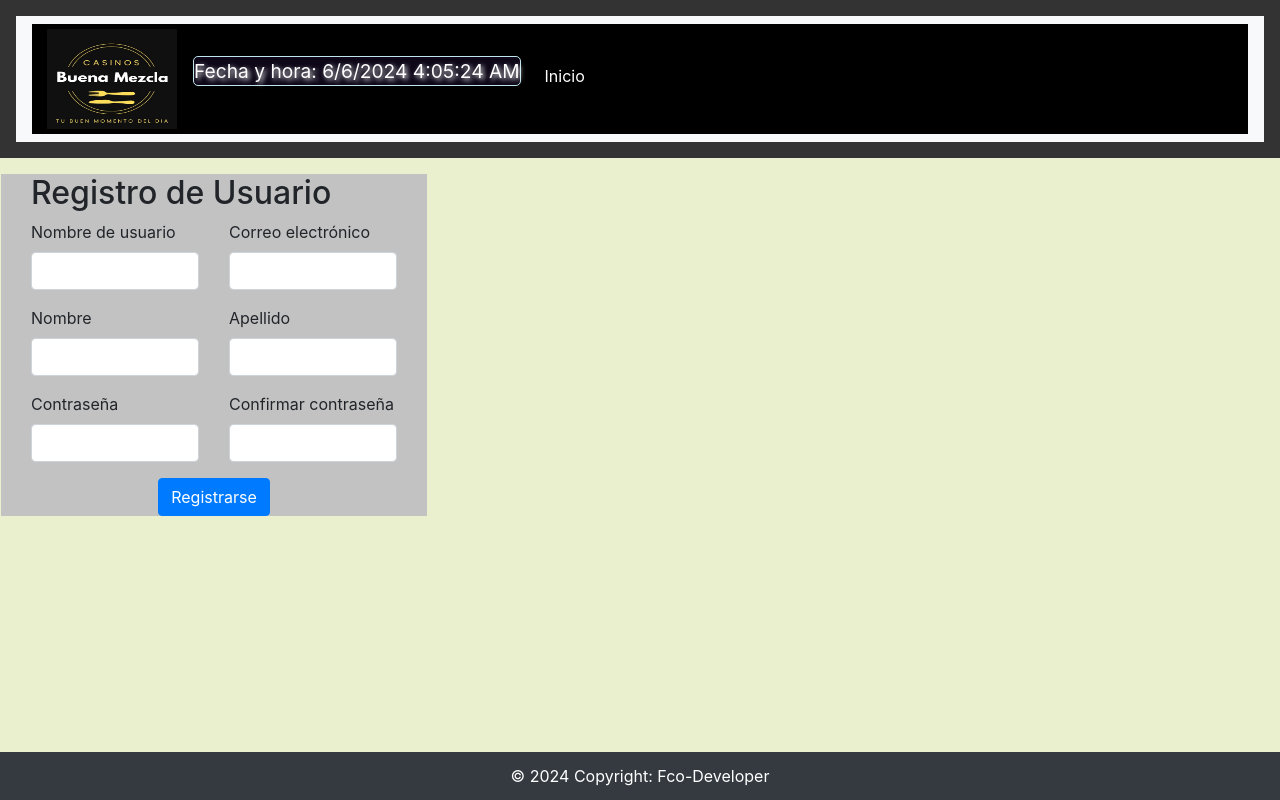
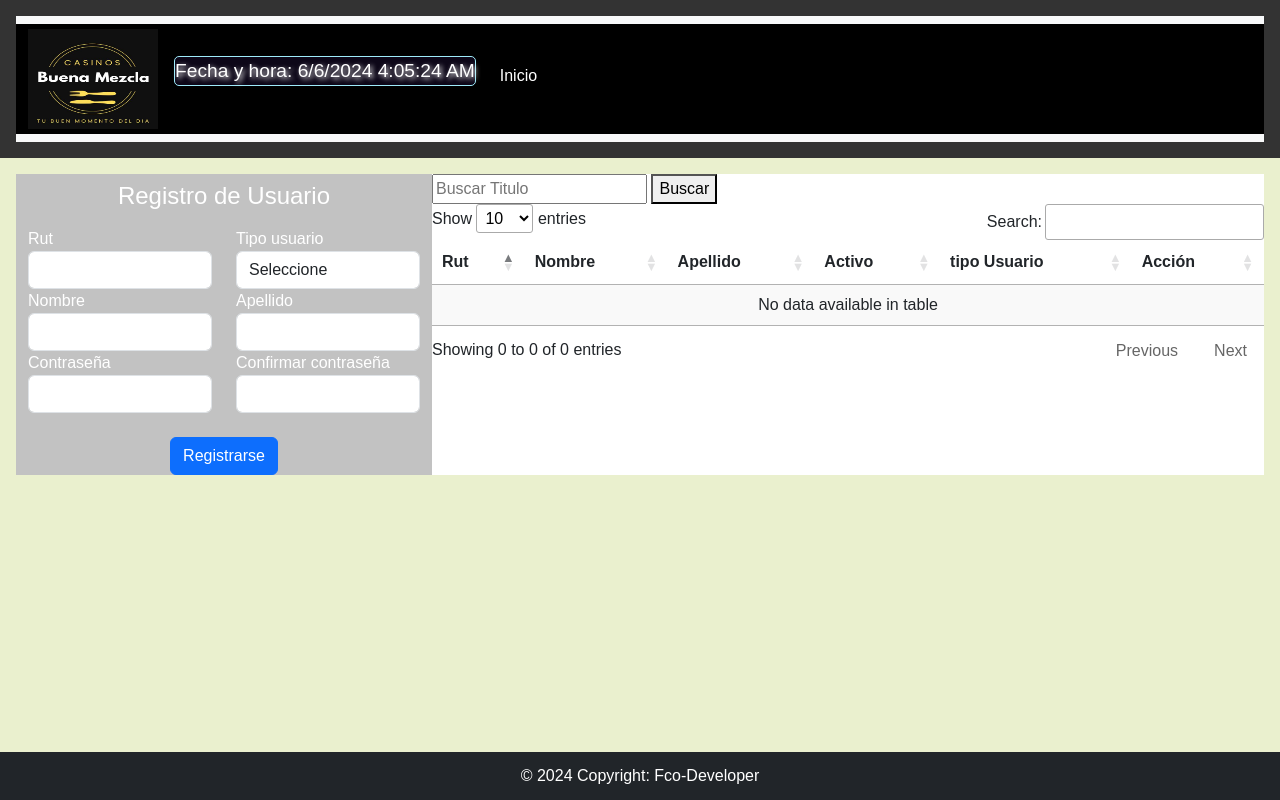
Before and after one commit to fcogodoy30/proyectoCasinos, a Django app: template servicio/templates/adminCliente/usuarios.html in a window 1280 px wide. Run offline with Django 3.2, Linux system fonts and the light colour scheme; the template is opened without the code that fills it, so the values that code supplies are empty; some libraries are stand-ins or nearby versions.

Commit message:
SegundoGuardar

```diff
--- a/casino/urls.py
+++ b/casino/urls.py
@@ -30,6 +30,7 @@ urlpatterns = [
     path('menu_lista/', views.menu_lista, name='menu_lista'),
     path('principal/programarmenu/', views.programarmenu, name='programarmenu'),
     path('adminCliente/usuarios/', views.usuarios, name = 'usuarios'),
+    path('usuarioslistas/', views.usuarioslistas, name='usuarioslistas'),
 
     path('ticket/<int:usuario_id>/<str:fecha>/', ticket.generar_ticket, name='generar_ticket'),
 
--- a/servicio/static/css/usuarios.css
+++ b/servicio/static/css/usuarios.css
@@ -0,0 +1,32 @@
+
+.row {
+    flex: 1;
+    display: flex;
+    flex-direction: row;
+    overflow: hidden;
+}
+.col-md-4, .col-md-8 {
+    display: flex;
+    flex-direction: column;
+}
+.col-md-4 {
+    background-color: #C2C2C2;
+    padding: 10px;
+}
+.col-md-8 {
+    background-color: white;
+    padding: 10px;
+}
+.fixed-content {
+    flex-shrink: 0;
+}
+.table-container {
+    flex: 1;
+    overflow-y: auto;
+}
+table.dataTable {
+    width: 100% !important;
+}
+form {
+    margin-bottom: 10px;
+}
--- /dev/null
+++ b/servicio/static/js/usuarios.js
@@ -0,0 +1,11 @@
+$(document).ready(function() {
+    // Initialize DataTable
+    $('#menu-table').DataTable({
+        "paging": true,
+        "searching": true,
+        "ordering": true,
+        "language": {
+            "url": "//cdn.datatables.net/plug-ins/1.11.3/i18n/es_es.json"  // Localization for Spanish
+        }
+    });
+});
--- a/servicio/templates/admin/agregarmenu.html
+++ b/servicio/templates/admin/agregarmenu.html
@@ -2,7 +2,8 @@
 {% load static %}
 
 {% block content %}
-<link rel="stylesheet" type="text/css" href="{% static 'css/agregarmenu.css' %}" />
+<link rel="stylesheet" type="text/css" href="{% static 'css/basecss' %}" />
+
 <link rel="stylesheet" href="https://cdn.datatables.net/1.10.24/css/jquery.dataTables.min.css">
 
 <div class="row g-0 text">
@@ -100,7 +101,8 @@
                 </tbody>
             </table>
         </div>
-    </div></div>
+    </div>
+</div>
 
 <script src="https://code.jquery.com/jquery-3.5.1.min.js"></script>
 <script src="https://cdn.datatables.net/1.10.24/js/jquery.dataTables.min.js"></script>
--- a/servicio/templates/adminCliente/usuarios.html
+++ b/servicio/templates/adminCliente/usuarios.html
@@ -2,30 +2,37 @@
 {% load static %}
 
 {% block content %}
-<link rel="stylesheet" type="text/css" href="{% static 'css/usuarios.css' %}" />
-<!-- Carga Bootstrap CSS si estás utilizando sus clases -->
-<link rel="stylesheet" href="https://stackpath.bootstrapcdn.com/bootstrap/4.5.2/css/bootstrap.min.css">
+<link rel="stylesheet" type="text/css" href="{% static 'css/base.css' %}" />
 
-{{error}}
+
+
+<link rel="stylesheet" href="https://cdn.datatables.net/1.10.24/css/jquery.dataTables.min.css">
 
 <div class="row g-0 text">
     <div class="col-md-4" style="background-color: #C2C2C2;">
+         <!-- FORMULARIO DE USUARIO-->
+            <div class="container">
+                <center><h4 class="py-2" style="color:white">Registro de Usuario</h4></center>
 
-<div class="container">
-    <h2>Registro de Usuario</h2>
-    <form method="post">
+                <form action = "/adminCliente/usuarios/" method="post">
                     {% csrf_token %}
+
                     <div class="row">
                         <div class="col">
                             <div class="form-group">
-                    <label for="id_username">Nombre de usuario</label>
+                                <label for="id_username" style="color:white">Rut</label>
                                 <input type="text" class="form-control" id="id_username" name="username" required>
                             </div>
                         </div>
                         <div class="col">
                             <div class="form-group">
-                    <label for="id_email">Correo electrónico</label>
-                    <input type="email" class="form-control" id="id_email" name="email" required>
+                                <label for="tipousuario" style="color:white">Tipo usuario</label>
+                                <select id="tipousuario" name="tipousuario" class="form-control" required>
+                                    <option value="">Seleccione </option>
+                                    {% for tipousuarios in tipousuario %}
+                                        <option value="{{ tipousuarios.id }}">{{ tipousuarios.tipo }}</option>
+                                    {% endfor %}
+                                </select>
                             </div>
                         </div>
                     </div>
@@ -33,13 +40,13 @@
                     <div class="row">
                         <div class="col">
                             <div class="form-group">
-                    <label for="id_first_name">Nombre</label>
+                                <label for="id_first_name" style="color:white">Nombre</label>
                                 <input type="text" class="form-control" id="id_first_name" name="first_name" required>
                             </div>
                         </div>
                         <div class="col">
                             <div class="form-group">
-                    <label for="id_last_name">Apellido</label>
+                                <label for="id_last_name" style="color:white">Apellido</label>
                                 <input type="text" class="form-control" id="id_last_name" name="last_name" required>
                             </div>
                         </div>
@@ -48,21 +55,70 @@
                     <div class="row">
                         <div class="col">
                             <div class="form-group">
-                    <label for="id_password1">Contraseña</label>
+                                <label for="id_password1" style="color:white">Contraseña</label>
                                 <input type="password" class="form-control" id="id_password1" name="password1" required>
                             </div>
                         </div>
                         <div class="col">
                             <div class="form-group">
-                    <label for="id_password2">Confirmar contraseña</label>
+                                <label for="id_password2" style="color:white">Confirmar contraseña</label>
                                 <input type="password" class="form-control" id="id_password2" name="password2" required>
                             </div>
                         </div>
                     </div>
+                    <br>
                     <center><button type="submit" class="btn btn-primary ">Registrarse</button></center>
                 </form>
             </div>
+    </div>
+    <!-- TABLA-->
+    <div class="col-md-8 bg-white">
+        <form method="GET" action="/menu_lista/">
+            <input type="text" id="searchInput" name="q" placeholder="Buscar Titulo" value="{{ query|default_if_none:'' }}">
+            <button type="submit">Buscar</button>
+        </form>
 
+        <div class="table-container">
+            <table id="menu-table" class="display" style="width:100%">
+                <thead>
+                    <tr>
+                        <th>Rut</th>
+                        <th>Nombre</th>
+                        <th>Apellido</th>
+                        <th>Activo</th>
+                        <th>tipo Usuario</th>
+                        <th>Acción</th>
+                    </tr>
+                </thead>
+                <tbody>
+                    {% for usuario in usuarios %}
+                    <tr>
+                        <td>{{ usuario.titulo }}</td>
+                        <td>{{ usuario.nombre }}</td>
+                        <td>{{ usuario.apellido }}</td>
+                        <td>{% if usuario.activo == 1 %}
+                            Sí
+                        {% elif usuario.activo == 2 %}
+                            No
+                        {% else %}
+                            Desconocido
+                        {% endif %}</td>
+                        <td>{{ usuario.id_usuario.tipo }}</td>
+                        <td>
+                            <img src="{% static 'img/editar.png' %}" alt="Editar" title="Editar" width="30" height="30">
+                            <img src="{% static 'img/delete.png' %}" alt="Eliminar" title="Eliminar" width="30" height="30">
+                        </td>
+                    </tr>
+                    {% endfor %}
+                </tbody>
+            </table>
         </div>
     </div>
+</div>
+<script src="https://code.jquery.com/jquery-3.5.1.min.js"></script>
+<script src="https://cdn.datatables.net/1.10.24/js/jquery.dataTables.min.js"></script>
+
+
+
+<script src="{% static 'js/usuarios.js' %}"></script>
 {% endblock %}
--- a/servicio/templates/principal.html
+++ b/servicio/templates/principal.html
@@ -19,7 +19,7 @@
       </button>
     </a>
       <!-- Botón Imprime Ticket -->
-      <a href="{% url 'generar_ticket' usuario_id=35 fecha='2024-05-06' %}">
+      <a href="{% url 'generar_ticket' usuario_id=35 fecha='2024-06-06' %}">
       <button type="button" class="btn btn-outline-primary mx-2" style="border-color: black;">
         <img src="{% static 'img/comer.png' %}" alt="Comer" style="width: 150px; height: 150px;"><br>
         <span style="color: black;"><strong>Comer</strong></span>
--- a/servicio/ticket.py
+++ b/servicio/ticket.py
@@ -12,6 +12,7 @@ def generar_ticket(request, usuario_id, fecha):
     try:
         datos = CasinoColacion.objects.get(id=usuario_id, fecha_servicio=fecha)
         # Creamos un objeto HttpResponse con el tipo de contenido PDF
+        print("ESTO TRAE",datos.id)
         response = HttpResponse(content_type='application/pdf')
         # Adjuntamos el PDF al response con el nombre de archivo "ticket.pdf"
         response['Content-Disposition'] = 'attachment; filename="ticket.pdf"'
@@ -40,4 +41,4 @@ def generar_ticket(request, usuario_id, fecha):
 
         return response
     except CasinoColacion.DoesNotExist:
-        return render(request, 'error.html', {'message': 'Datos no encontrados'})
+        return render(request, 'error.html', {'message': 'Sin Ticket Disponible'})
```
Also changed, not shown: servicio/templates/error.html (+18 -1 lines), servicio/views.py (+21 -6 lines), servicio/static/img/volver.png (added). Lines whose indentation alone changed are shown as unchanged.
